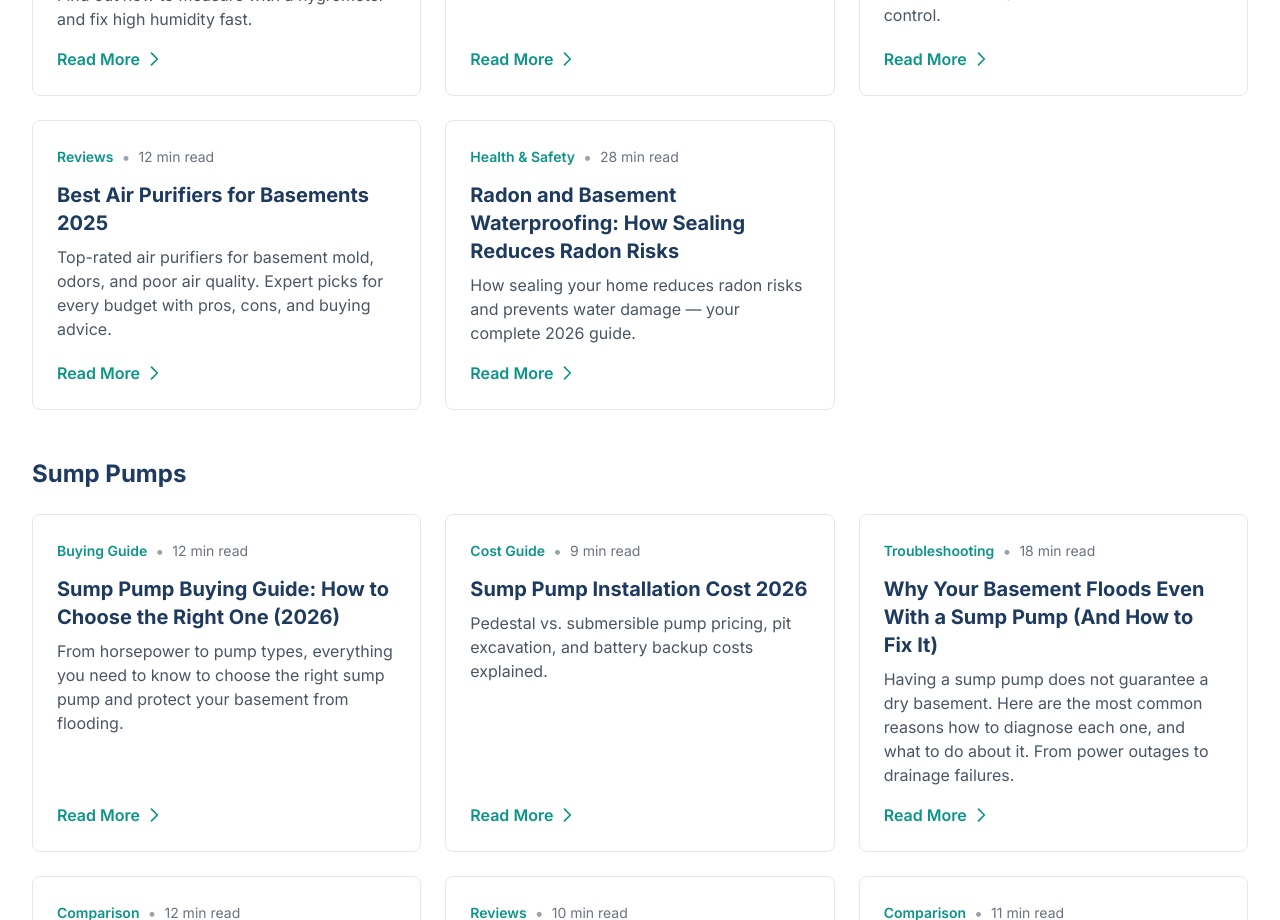
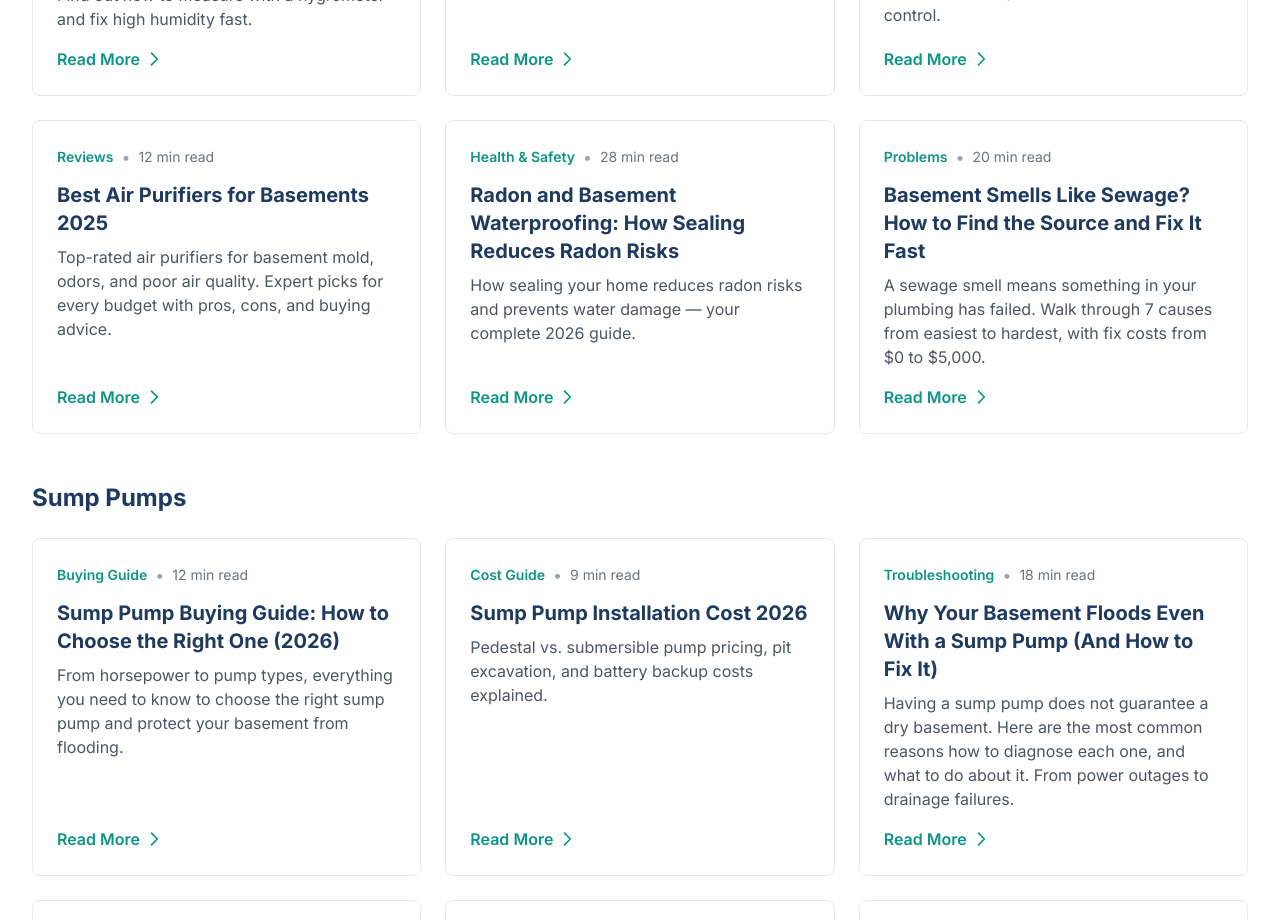
Before and after one commit to thebasementguide2026/basement-guide, a Next.js app: page /articles in a window 1280 px wide. Shown: the part 2740-3660 px from the top of the page. Built offline with nearby package versions, Linux system fonts and the light colour scheme.

Commit message:
Add basement-smells-like-sewage to articles listing page

```diff
--- a/app/articles/page.tsx
+++ b/app/articles/page.tsx
@@ -41,6 +41,7 @@ const topicGroups: { label: string; id: string; slugs: string[] }[] = [
       'best-basement-dehumidifiers',
       'best-basement-air-purifiers',
       'radon-and-basement-waterproofing',
+      'basement-smells-like-sewage',
     ],
   },
   {
```
